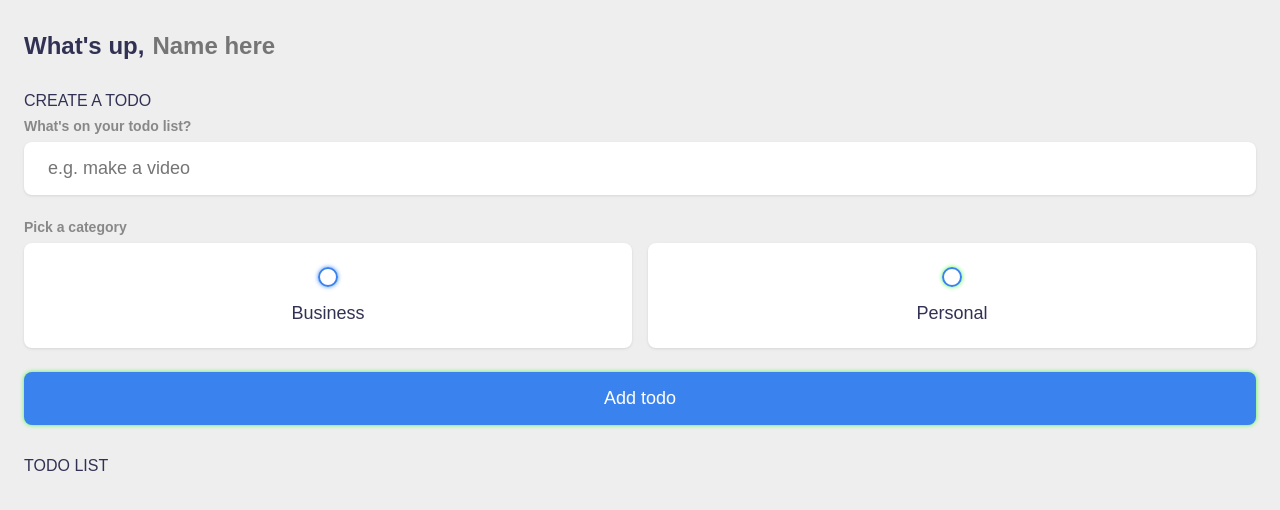
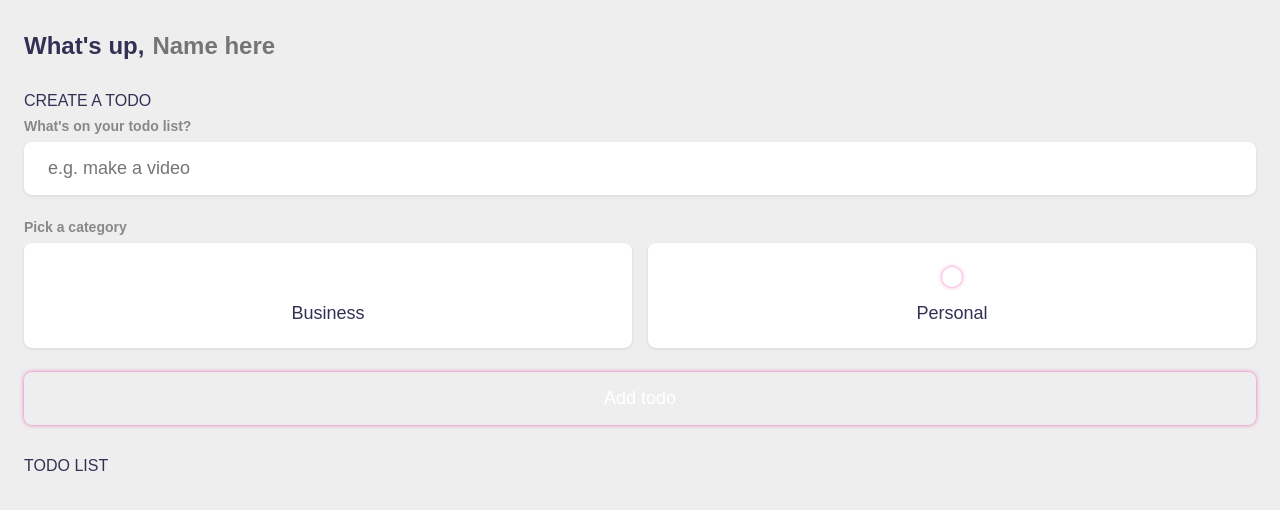
Before and after one commit to mendim-bellaqa/tasktodo, a Vue app: page / in a window 1280 px wide. Shown: the top 510 px of the page. Built offline with nearby package versions, Linux system fonts and the light colour scheme.

Commit message:
This is a new commit for what I originally planned to be amended

```diff
--- a/src/main.css
+++ b/src/main.css
@@ -1,5 +1,9 @@
 :root {
+<<<<<<< HEAD
           --primary: #3A82EE;
+=======
+          --primary: #EA40A4;
+>>>>>>> 90aace1 (This is a new commit for what I originally planned to be amended)
           --business: #3A82EE;
           --personal: var(--primary);
           --light: #EEE;
@@ -9,8 +13,13 @@
 
           --shadow: 0 1px 3px rgba(0, 0, 0, 0.1);
 
+<<<<<<< HEAD
           --business-glow: 0px 0px 4px rgba(7, 106, 255, 0.75);
           --personal-glow: 0px 0px 4px rgba(17, 255, 0, 0.75);
+=======
+          --business-glow: 0px 0px 4px rgba(58, 130, 238, 0.75);
+          --personal-glow: 0px 0px 4px rgba(234, 64, 164, 0.75);
+>>>>>>> 90aace1 (This is a new commit for what I originally planned to be amended)
 }
 
 * {
--- /dev/null
+++ b/vue.config.js
@@ -0,0 +1,3 @@
+module.exports = {
+  publicPath: '/tasktodo/'
+}
```
